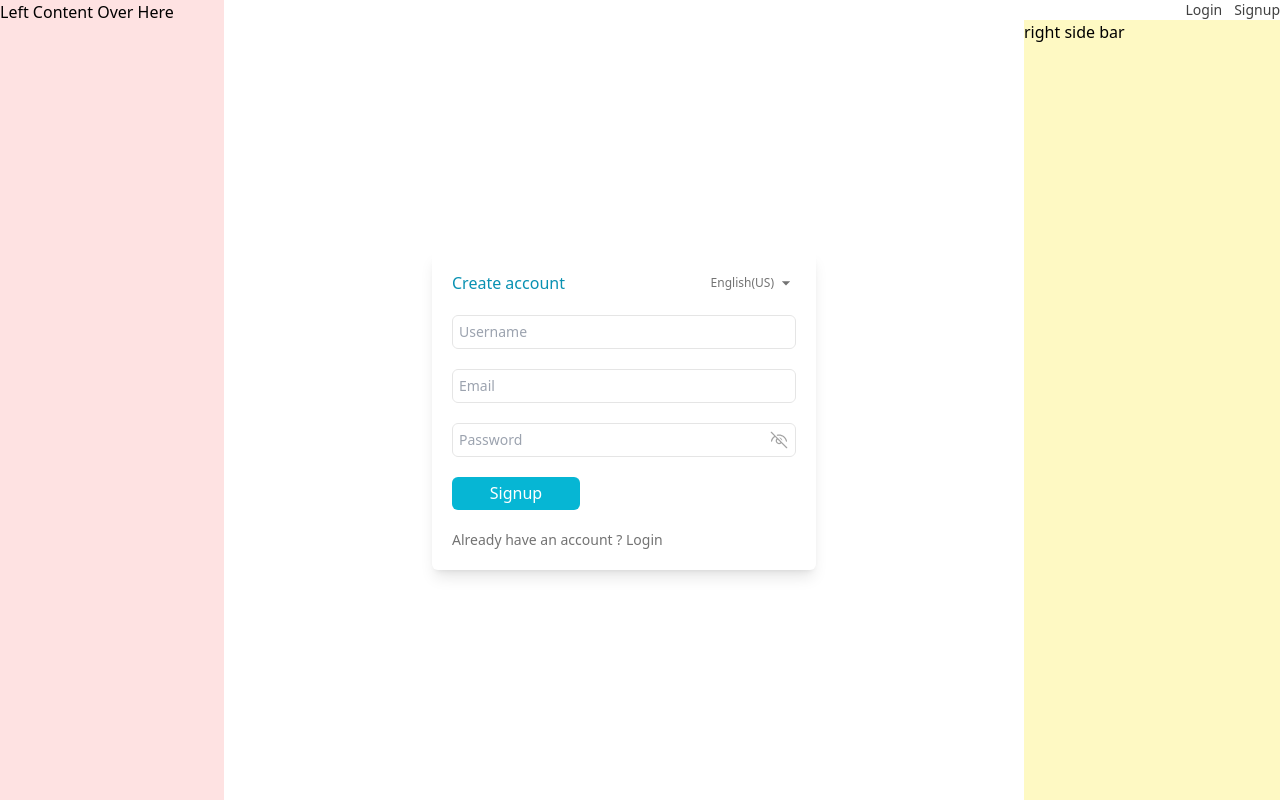
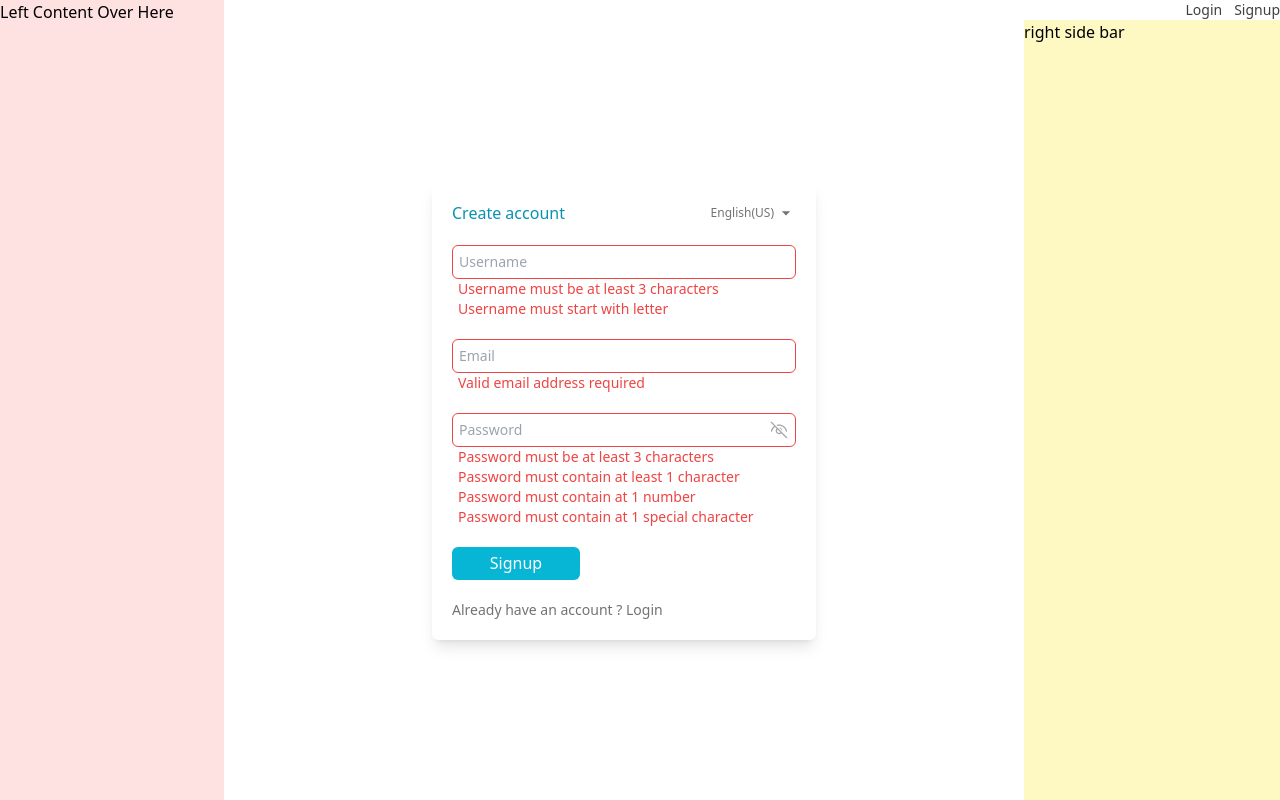
Before and after one commit to addispic/advance-nextjs-authentication, a Next.js app: page /users/signup in a window 1280 px wide. Both pictures are taken after a click on the button "Signup". Built offline with nearby package versions, Linux system fonts and the light colour scheme.

Commit message:
signup form validation is done a bit

```diff
--- a/app/ui/users/SignupForm.tsx
+++ b/app/ui/users/SignupForm.tsx
@@ -5,6 +5,16 @@ import Link from "next/link";
 import { MdArrowDropDown } from "react-icons/md";
 import { VscEye } from "react-icons/vsc";
 import { VscEyeClosed } from "react-icons/vsc";
+// lib
+import { SignupFormSchema } from "@/lib/definitions";
+
+// form filed errors interface
+interface FormFieldErrorsInterface {
+  username?: string[];
+  email?: string[];
+  password?: string[];
+}
+
 export default function SignupForm() {
   // states
   // username
@@ -17,6 +27,24 @@ export default function SignupForm() {
   const [isPasswordHide, setIsPasswordHide] = useState(true);
   // focus
   const [focus, setFocus] = useState("");
+
+  //   errors
+  const [errors, setErrors] = useState<FormFieldErrorsInterface>({});
+
+  //   form submit handler
+  const signupFormSubmitHandler = async () => {
+    const validatedFields = SignupFormSchema.safeParse({
+      username,
+      email,
+      password,
+    });
+    if (!validatedFields.success) {
+      setErrors(validatedFields.error.flatten().fieldErrors);
+    } else {
+      setErrors({});
+      console.log({ username, email, password });
+    }
+  };
 
   return (
     <div className="min-w-96 bg-white shadow-lg rounded-md overflow-hidden p-5">
@@ -37,7 +65,7 @@ export default function SignupForm() {
           {/* username inputs */}
           <div
             className={`w-full px-1.5 py-1.5 border rounded-md flex items-center gap-x-1.5 transition-colors ease-in-out duration-150 ${
-              false
+              errors.username?.length
                 ? "border-red-500"
                 : focus === "username" || username
                 ? "border-cyan-500"
@@ -51,6 +79,12 @@ export default function SignupForm() {
               value={username}
               onChange={(e) => {
                 setUsername(e.target.value);
+                setErrors(prev=>{
+                    return {
+                        ...prev,
+                        username: undefined
+                    }
+                })
               }}
               onFocus={() => {
                 setFocus("username");
@@ -61,9 +95,11 @@ export default function SignupForm() {
             />
           </div>
           {/* username errors */}
-          {false && (
+          {errors.username?.length  && (
             <div className="px-1.5 text-sm text-red-500">
-              <p>Username required</p>
+              {errors.username?.map((error) => {
+                return <p key={error}>{error}</p>;
+              })}
             </div>
           )}
         </div>
@@ -72,7 +108,7 @@ export default function SignupForm() {
           {/* email inputs */}
           <div
             className={`w-full px-1.5 py-1.5 border rounded-md flex items-center gap-x-1.5 transition-colors ease-in-out duration-150 ${
-              false
+              errors.email?.length
                 ? "border-red-500"
                 : focus === "email" || email
                 ? "border-cyan-500"
@@ -86,6 +122,12 @@ export default function SignupForm() {
               value={email}
               onChange={(e) => {
                 setEmail(e.target.value);
+                setErrors(prev=>{
+                    return {
+                        ...prev,
+                        email: undefined
+                    }
+                })
               }}
               onFocus={() => {
                 setFocus("email");
@@ -96,9 +138,11 @@ export default function SignupForm() {
             />
           </div>
           {/* email errors */}
-          {false && (
+          {errors.email?.length && (
             <div className="px-1.5 text-sm text-red-500">
-              <p>Email required</p>
+              {errors.email?.map((error) => {
+                return <p key={error}>{error}</p>;
+              })}
             </div>
           )}
         </div>
@@ -107,7 +151,7 @@ export default function SignupForm() {
           {/* password inputs */}
           <div
             className={`w-full px-1.5 py-1.5 border rounded-md flex items-center gap-x-1.5 transition-colors ease-in-out duration-150 ${
-              false
+              errors.password?.length
                 ? "border-red-500"
                 : focus === "password" || password
                 ? "border-cyan-500"
@@ -121,6 +165,12 @@ export default function SignupForm() {
               value={password}
               onChange={(e) => {
                 setPassword(e.target.value);
+                setErrors(prev=>{
+                    return {
+                        ...prev,
+                        password: undefined
+                    }
+                })
               }}
               onFocus={() => {
                 setFocus("password");
@@ -129,34 +179,42 @@ export default function SignupForm() {
                 setFocus("");
               }}
             />
-            <button onClick={()=>{
-                setIsPasswordHide(!isPasswordHide)
-            }} className="text-neutral-400 transition-colors ease-in-out duration-150 hover:text-cyan-500 text-xl">
-                {
-                    isPasswordHide
-                    ?
-                    <VscEyeClosed />
-                    :
-                    <VscEye />
-                }
+            <button
+              onClick={() => {
+                setIsPasswordHide(!isPasswordHide);
+              }}
+              className="text-neutral-400 transition-colors ease-in-out duration-150 hover:text-cyan-500 text-xl"
+            >
+              {isPasswordHide ? <VscEyeClosed /> : <VscEye />}
             </button>
           </div>
           {/* password errors */}
-          {false && (
+          {errors.password?.length && (
             <div className="px-1.5 text-sm text-red-500">
-              <p>Password required</p>
+              {errors.password?.map((error) => {
+                return <p key={error}>{error}</p>;
+              })}
             </div>
           )}
         </div>
         {/* button */}
-        <button className="w-32 h-[33px] rounded-md overflow-hidden transition-colors ease-in-out duration-150 hover:bg-cyan-600 bg-cyan-500 text-white flex items-center justify-center">
-            <span>Signup</span>
+        <button
+          onClick={signupFormSubmitHandler}
+          className="w-32 h-[33px] rounded-md overflow-hidden transition-colors ease-in-out duration-150 hover:bg-cyan-600 bg-cyan-500 text-white flex items-center justify-center"
+        >
+          <span>Signup</span>
         </button>
         {/* have an account */}
         <div className="mt-5 text-sm text-neutral-500">
-            <p>
-                Already have an account ? <Link className="font-medium transition-colors ease-in-out duration-150 hover:text-cyan-500 hover:underline" href={"/users/login"}>Login</Link>
-            </p>
+          <p>
+            Already have an account ?{" "}
+            <Link
+              className="font-medium transition-colors ease-in-out duration-150 hover:text-cyan-500 hover:underline"
+              href={"/users/login"}
+            >
+              Login
+            </Link>
+          </p>
         </div>
       </div>
     </div>
--- /dev/null
+++ b/lib/definitions.ts
@@ -0,0 +1,22 @@
+import { z } from "zod";
+
+// signup form schema
+export const SignupFormSchema = z.object({
+  username: z
+    .string()
+    .min(3, { message: "Username must be at least 3 characters" })
+    .regex(/^[a-zA-Z]/, { message: "Username must start with letter" })
+    .trim(),
+  email: z.string().email({ message: "Valid email address required" }).trim(),
+  password: z
+    .string()
+    .min(3, { message: "Password must be at least 3 characters" })
+    .regex(/[a-zA-Z]/, {
+      message: "Password must contain at least 1 character",
+    })
+    .regex(/[0-9]/, { message: "Password must contain at 1 number" })
+    .regex(/[^a-zA-Z0-9]/, {
+      message: "Password must contain at 1 special character",
+    })
+    .trim(),
+});
```
